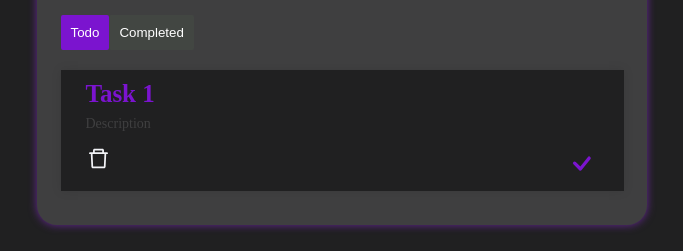
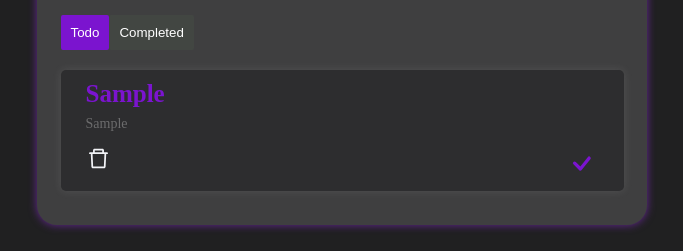
Before and after one commit to SachiniDeSilva/ToDo, a React (Create React App) app: page / in a window 1280 px wide. Both pictures are taken after typing "Sample", "Sample" into the empty fields and a click on the button "Add". Shown: the part 288-539 px from the top of the page, without its empty margins (298-981 px from the left). Built offline with nearby package versions, Linux system fonts and the light colour scheme.

Commit message:
can add todo card

```diff
--- a/src/App.css
+++ b/src/App.css
@@ -112,7 +112,7 @@ padding-bottom: 10px;
   margin-bottom:15px ;
 }
 .todo-list-item{
-  background-color: var(--heading-color);
+background-color:#2d2d2f ;
 height: auto;
 justify-content: space-between;
 padding: 25px;
@@ -120,7 +120,8 @@ padding-bottom: 10px;
 padding-top: 10px;
 margin-bottom: 10px;
 align-items: center;
-box-shadow: 0 0 10px rgba(0, 0, 0, 0.1);
+box-shadow: 0 0 10px rgba(250, 244, 244, 0.1);
+border-radius: 5px;
 
 
 }
@@ -134,7 +135,7 @@ box-shadow: 0 0 10px rgba(0, 0, 0, 0.1);
 
 .todo-list-item p{
   font-size: 14px;
-  color: var(--secheading);
+  color: #6c6c6d;
   margin-top: 8px;
 }
 
--- a/src/App.js
+++ b/src/App.js
@@ -5,6 +5,21 @@ import { BsCheck } from 'react-icons/bs';
 
 function App() {
   const [isCompleteScreen, setIsCompleteScreen] = useState(false);
+  const [
+    allTodos, setTodos
+  ] =useState ([]);
+  const[newTitle, setNewTitle] =useState("")
+  const [newDescription, setNewDescription] = useState("")
+  const handleAddTodo =()=>{
+    let newTodoItem = {
+      title: newTitle,
+      description :newDescription
+    }
+
+    let updatedTodoArr =[...allTodos];
+    updatedTodoArr.push(newTodoItem);
+    setTodos(updatedTodoArr);
+  }
 
   return (
     <div className="App">
@@ -15,16 +30,16 @@ function App() {
           <div className="todo-input">
             <div className="todo-input-item">
               <label>Title</label>
-              <input type="text" placeholder="What is the task Title" />
+              <input type="text" value={newTitle} onChange={(e)=>setNewTitle(e.target.value)} placeholder="What is the task Title" />
             </div>
 
             <div className="todo-input-item">
               <label>Description</label>
-              <input type="text" placeholder="What is the task Description" />
+              <input type="text"   value={newDescription} onChange={(e)=>setNewDescription(e.target.value)} placeholder="What is the task Description" />
             </div>
 
             <div className="todo-input-item">
-              <button type="button" className="primaryBtn">Add</button>
+              <button type="button"  onClick ={handleAddTodo}className="primaryBtn">Add</button>
             </div>
           </div>
 
@@ -44,16 +59,22 @@ function App() {
           </div>
 
           <div className="todo-list">
-            <div className="todo-list-item">
+
+            {allTodos.map((item,index)=>{
+              return(
+                <div className="todo-list-item" key={index}>
                 <div className="todo-text">
-                <h3>Task 1</h3>
-                <p>Description</p>
+                  <h3>{item.title} </h3>
+                  <p>{item.description}</p>
                 </div>
                 <div className="todo-icons">
                   <AiOutlineDelete className='icon' />
                   <BsCheck className='check-icon' />
                 </div>
               </div>
+              )
+            })}
+
           </div>
         </div>
       </div>
```
Lines whose indentation alone changed are shown as unchanged.
